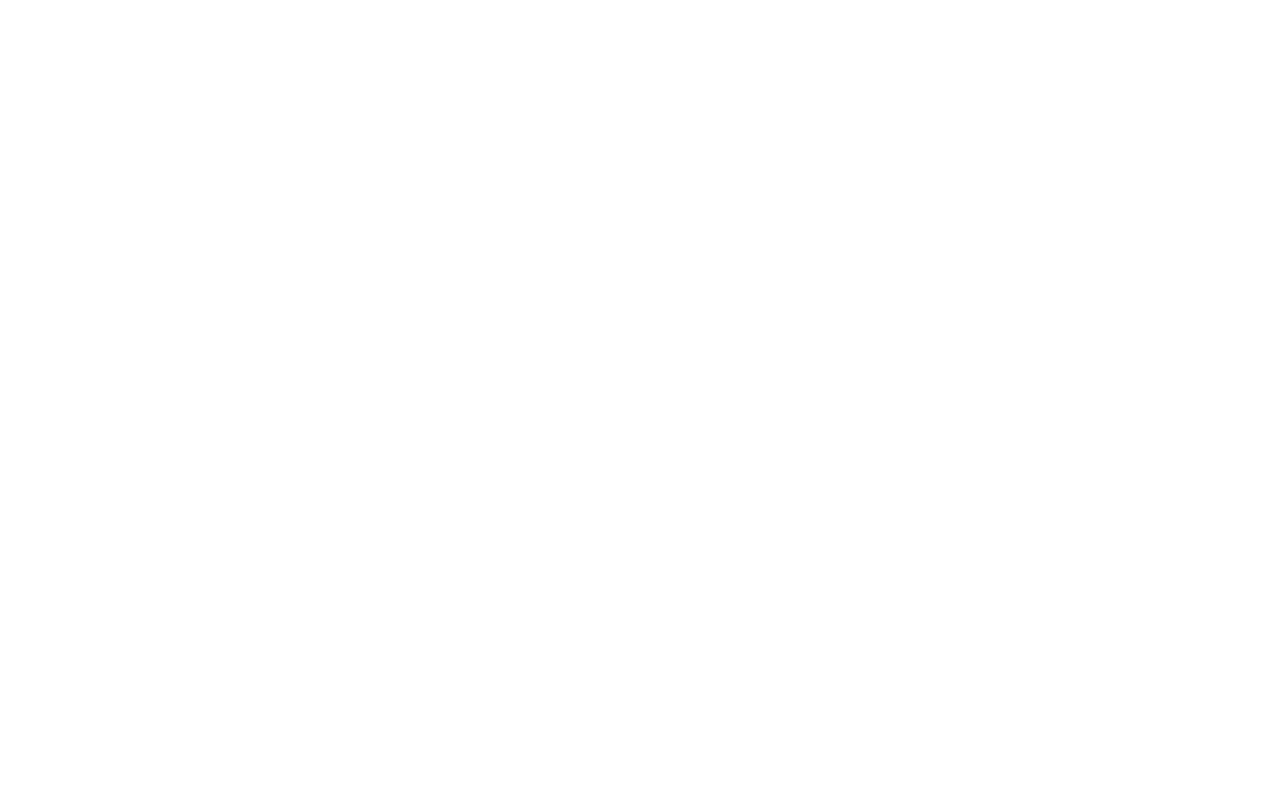
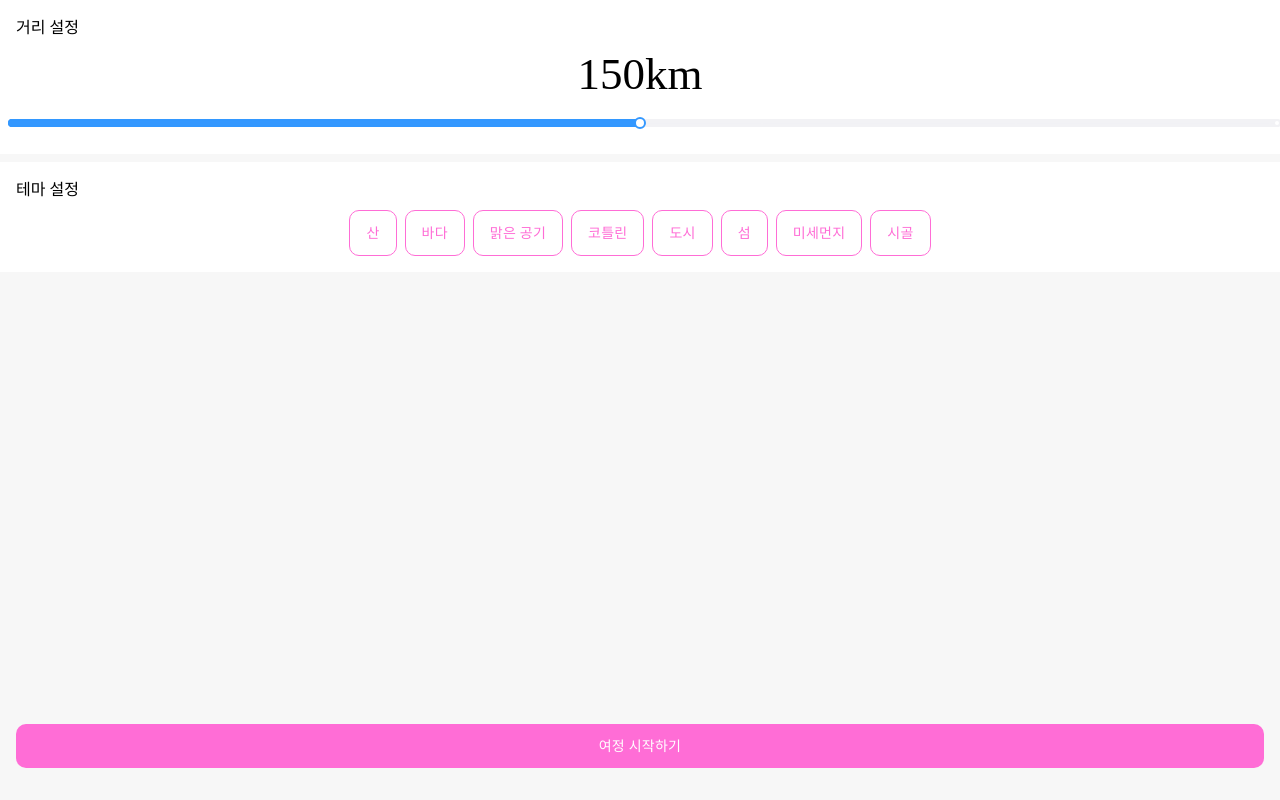
Before and after one commit to DSM-Hackathon-2024-team-5/justg0-frontend, a React (Vite) app: page /start in a window 1280 px wide. Before the commit this address had no page. Built offline with nearby package versions, Linux system fonts and the light colour scheme.

Commit message:
시작하기 페이지 추가

```diff
--- a/src/components/button.jsx
+++ b/src/components/button.jsx
@@ -1,8 +1,28 @@
 import { forwardRef } from "react";
-import styled from "styled-components";
+import styled, { css } from "styled-components";
 
-export const Button = ({ type = "solid", children }) => {
-  return <ButtonContainer type={type}>{children}</ButtonContainer>;
+export const Button = ({ type = "solid", children, ...props }) => {
+  return (
+    <ButtonContainer $type={type} {...props}>
+      {children}
+    </ButtonContainer>
+  );
+};
+
+const buttonType = (type) => {
+  switch (type) {
+    case "solid":
+      return css`
+        background-color: ${({ theme }) => theme.color.mainDarken};
+        color: ${({ theme }) => theme.color.white};
+      `;
+    case "outlined":
+      return css`
+        background-color: ${({ theme }) => theme.color.white};
+        color: ${({ theme }) => theme.color.mainDarken};
+        border: 1px solid ${({ theme }) => theme.color.mainDarken};
+      `;
+  }
 };
 
 const ButtonContainer = styled.button`
@@ -10,9 +30,6 @@
   outline: 0;
   width: auto;
   padding: 12px 16px;
-  background-color: ${(props) => (props.type === "solid" ? "#fff" : "#ff6dd6")};
-  color: ${(props) => (props.type === "solid" ? "#ff6dd6" : "#fff")};
-  border: 1px solid ${(props) => (props.type === "solid" ? "#ff6dd6" : "#ff6dd6")};
   border-radius: 10px;
   font-size: 14px;
   font-style: normal;
@@ -20,4 +37,8 @@
   line-height: 20px;
   font-family: Roboto;
   letter-spacing: 0.25px;
+  ${({ $type }) => buttonType($type)};
+  &:active {
+    opacity: 0.7;
+  }
 `;
--- /dev/null
+++ b/src/pages/start.jsx
@@ -0,0 +1,102 @@
+import styled from "styled-components";
+import { Button } from "../components/button";
+import { Slider } from "rsuite";
+import { useState } from "react";
+
+const Start = () => {
+  const [value, setValue] = useState(15000);
+  const [theme, setTheme] = useState([
+    { name: "산", selected: false },
+    { name: "바다", selected: false },
+    { name: "맑은 공기", selected: false },
+    { name: "코틀린", selected: false },
+    { name: "도시", selected: false },
+    { name: "섬", selected: false },
+    { name: "미세먼지", selected: false },
+    { name: "시골", selected: false },
+  ]);
+
+  return (
+    <Container>
+      <Wrapper>
+        <SettingTitle>거리 설정</SettingTitle>
+        <MeterText>{value / 100}km</MeterText>
+        <div style={{ width: "100%", padding: "12px", boxSizing: "border-box" }}>
+          <Slider
+            min={10}
+            step={10}
+            max={30000}
+            value={value}
+            className="custom-slider"
+            graduated
+            tooltip={false}
+            defaultValue={15000}
+            onChange={setValue}
+          />
+        </div>
+      </Wrapper>
+      <Wrapper>
+        <SettingTitle>테마 설정</SettingTitle>
+        <ButtonWrapper>
+          {theme.map((res, idx) => {
+            let copy = [...theme];
+            copy[idx] = { ...theme[idx], selected: !theme[idx].selected };
+            return (
+              <Button key={res.name} type={res.selected ? "solid" : "outlined"} onClick={() => setTheme(copy)}>
+                {res.name}
+              </Button>
+            );
+          })}
+        </ButtonWrapper>
+      </Wrapper>
+      <div
+        style={{
+          width: "100%",
+          display: "flex",
+          flexDirection: "column",
+          boxSizing: "border-box",
+          padding: "0 16px 32px 16px",
+          marginTop: "auto",
+        }}
+      >
+        <Button>여정 시작하기</Button>
+      </div>
+    </Container>
+  );
+};
+
+export default Start;
+
+const Container = styled.div`
+  display: flex;
+  flex-direction: column;
+  background-color: ${({ theme }) => theme.color.background};
+  height: 100vh;
+`;
+
+const Wrapper = styled.div`
+  display: flex;
+  flex-direction: column;
+  gap: 8px;
+  padding: 16px 0;
+  margin-bottom: 8px;
+  background-color: ${({ theme }) => theme.color.white};
+`;
+
+const SettingTitle = styled.span`
+  ${({ theme }) => theme.font.title}
+  margin-left: 16px;
+`;
+
+const ButtonWrapper = styled.div`
+  display: flex;
+  justify-content: center;
+  flex-wrap: wrap;
+  padding: 0 16.5px;
+  gap: 8px;
+`;
+
+const MeterText = styled.span`
+  margin: 0 auto;
+  ${({ theme }) => theme.font.display}
+`;
--- a/src/router.jsx
+++ b/src/router.jsx
@@ -3,6 +3,7 @@
 import SignUp from "./pages/signup";
 import Main from "./pages/main";
 import Trip from "./pages/trip";
+import Start from "./pages/start";
 import TripDetail from "./pages/tripDetails";
 
 export const Router = () => {
@@ -13,6 +14,7 @@
         <Route path="/login" element={<Login />} />
         <Route path="/signup" element={<SignUp />} />
         <Route path="/trip" element={<Trip />} />
+        <Route path="/start" element={<Start />} />
         <Route path="/tripDetail" element={<TripDetail />} />
       </Routes>
     </BrowserRouter>
```
